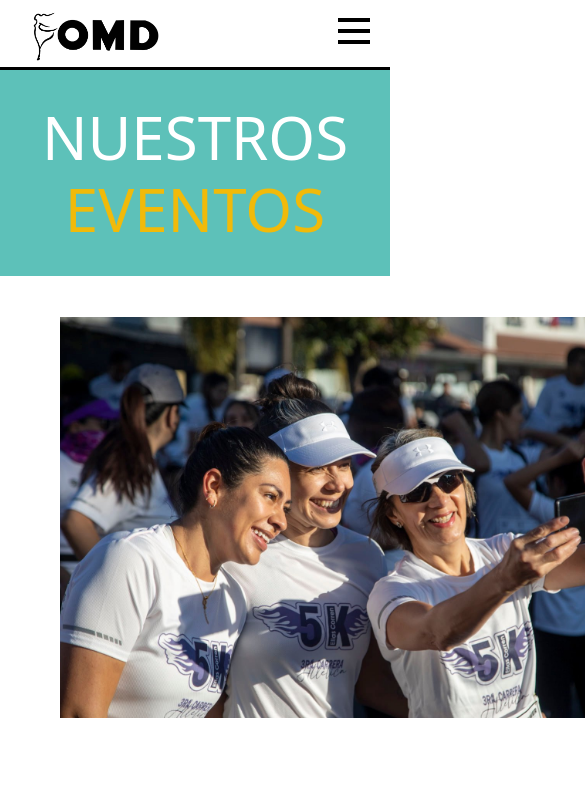
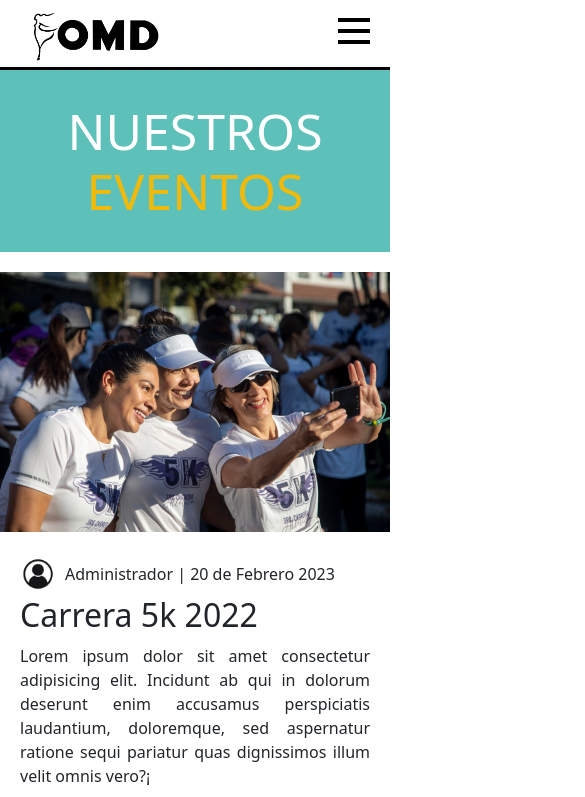
Before and after one commit to alfonsonadamas/OMD-web, a React (Vite) app: page /eventos in a window 390 px wide. Shown: the top 797 px of the page, 585 px wide, since content can reach past the window. Built offline with nearby package versions, Linux system fonts and the light colour scheme; no server answers.

Commit message:
Responsivas noticias, fortalecimientos y capa

```diff
--- a/src/assets/css/capacitacion.css
+++ b/src/assets/css/capacitacion.css
@@ -47,3 +47,56 @@
     background-color: #d658869f;
     ;
 }
+
+@media (max-width: 1201px) {
+    .capacitacion img{
+        width: auto;
+    }
+    .capa-button{
+        margin-right: 0px;
+    }
+}
+
+/* movil */
+@media (max-width: 1013px) {
+    .capacitacion{
+        flex-direction: column-reverse;
+        margin: 0px 0px;
+    }
+    .capacitacion img{
+        width: 100%;
+        height: 100%;
+    }
+    .capa-imagen{
+        width: 100%;
+        height: 500px;
+    }
+}
+
+@media (max-width: 518px) {
+    .subcapa{
+        margin-left: 20px;
+        margin-right: 20px;
+    }
+
+    .capa-imagen {
+        width: auto;
+        height: auto;
+    }
+}
+
+@media (max-width: 518px) {
+    .capa-imagen {
+        width: auto;
+        height: auto;
+    }
+
+    .subcapa p{
+        word-wrap: break-word;
+    }
+
+    .capacitacion{
+        align-items: normal;
+    }
+
+}
--- a/src/assets/css/eventos.css
+++ b/src/assets/css/eventos.css
@@ -3,6 +3,7 @@
     padding: 1px;
     color: white;
 }
+
 .cuadro-evento h2{
     text-align: center;
     font-size: 60px;
@@ -19,6 +20,7 @@
     padding: 1px;
     color: white;
 }
+
 .cuadro-capacitacion h2{
     text-align: center;
     font-size: 60px;
@@ -37,15 +39,20 @@
     margin: 30px 0;
     text-decoration: underline;
 }
+
 .eventos{
     display: flex;
     margin: 0px 60px;
-    align-items: center;
+    padding-top: 20px;
+    /* align-items: center; */
 }
 
-.eventos img{
-    width: 572px;
+.eventos-img{
+    /* width: 572px; */
+    width: 1350px;
     height: 401px;
+    /* width: auto;
+    height: auto; */
     object-fit: cover;
 }
 
@@ -59,27 +66,31 @@
 
 .subevent p{
     margin: 10px 0 10px;
+    text-align: justify;
 }
 
 .creador{
     display: flex;
-    align-items: center;
+    /* align-items: center; */
 }
 
 .creador img{
     margin-right: 10px;
-    width: 5%;
+    /* width: 5%; */
+    width: 35px;
     height: auto;
 }
 
 .descipcion{
+    /* margin: 5px 0px; */
     margin: 5px 0px 160px;
+    /* height: 280px; */
 }
 
 .comentarios{
     border-top: black 1px solid;
     display: flex;
-    align-items: center;
+    justify-content: space-between;
 
 }
 .coment p{
@@ -92,12 +103,129 @@
 }
 
 .like {
-    padding-left: 400px;
     display: flex;
     align-items: center;
+    padding-right: 10px;
 }
 .like img{
     margin-left: 10px;
     width: 15px;
     height: auto;
 }
+
+@media (max-width: 1324px) {
+    .descipcion {
+        margin: 5px 0px 140px;
+    }
+}
+
+@media (max-width: 1280px) {
+    .descipcion {
+        margin: 5px 0px 120px;
+    }
+}
+
+@media (max-width: 1252px) {
+    .descipcion {
+        margin: 5px 0px 100px;
+    }
+}
+
+@media (max-width: 1216px) {
+    .descipcion {
+        margin: 5px 0px 80px;
+    }
+}
+
+@media (max-width: 1172px) {
+    .descipcion {
+        margin: 5px 0px 60px;
+    }
+}
+
+@media (max-width: 1100px) {
+    .descipcion {
+        margin: 5px 0px 40px;
+    }
+}
+@media (max-width: 1019px) {
+    .descipcion {
+        margin:0px 0px 0px;
+    }
+}
+
+@media (max-width: 1013px) {
+    .eventos{
+        flex-direction: column;
+        margin: 0px;
+    }
+    .descipcion{
+        padding-bottom: 20px;
+    }
+    .subevent{
+        margin: 20px;
+    }
+
+    .eventos-img {
+        width:auto;
+        height:auto;
+    }
+}
+
+@media (max-width: 355px) {
+    .creador p{
+        font-size: 15px;
+    }
+}
+
+@media (max-width: 339px) {
+    .creador p {
+        font-size: 14px;
+    }
+    .creador img {
+        width: 25px;
+    }
+}
+
+@media (max-width: 339px) {
+    .creador p {
+        font-size: 12px;
+    }
+}
+
+@media (max-width: 272px) {
+    .creador p {
+        font-size: 11px;
+    }
+
+
+}
+
+@media (max-width: 830px){
+    .cuadro-capacitacion h2{
+        font-size: 50px;
+    }
+}
+@media (max-width: 610px) {
+    .cuadro-evento h2{
+        font-size: 50px;
+    }
+}
+
+@media (max-width: 428px) {
+    .cuadro-capacitacion h2{
+        font-size: 40px;
+    }
+}
+
+@media (max-width: 343px) {
+    .cuadro-capacitacion h2{
+        font-size: 30px;
+    }
+}
+
+@media (max-width: 300px) {
+    .cuadro-evento h2{
+        font-size: 40px;
+    }
+}
--- a/src/assets/css/fortalecimientos.css
+++ b/src/assets/css/fortalecimientos.css
@@ -94,11 +94,16 @@
 .fortalecimiento_i{
     background-color: #5DC1B9;
 }
-
-.fortalecimiento_r img{
-    width: 652px;
+.fortalecimiento_imagen{
+    width: 8288px;
+    /* width: 16576px; */
     height: 777px;
     object-fit: cover;
+}
+.fortalecimiento_r img{
+    /* width: 518px;
+    height: 777px;
+    object-fit: cover; */
 }
 
 .fortalecimiento_tittle{
@@ -212,3 +217,84 @@
     text-transform: uppercase;
     padding-left: 5vw;
 }
+
+@media (max-width: 1283px) {
+    .fortalecimiento_tittle {
+        padding: 0 20px;
+    }
+}
+
+@media (max-width: 1159px) {
+    .fortalecimiento_tittle h3 {
+        width: auto;
+    }
+}
+
+/* movil */
+@media (max-width: 1055px) {
+    .fortalecimiento_r {
+        flex-direction: column;
+    }
+
+    .fortalecimiento_imagen{
+        width: auto;
+    }
+
+    .fortalecimiento_tittle h3{
+        margin-top: 20px;
+    }
+
+    .fortalecimiento_tittle p{
+        margin-top: 20px;
+    }
+}
+
+@media (max-width: 683px){
+    .fortalecimiento_tittle h3{
+        font-size: 70px;
+    }
+}
+
+@media (max-width: 647px) {
+    .fortalecimiento_tittle h3 {
+        font-size: 60px;
+    }
+    .fortalecimiento_imagen{
+        height: 600px;
+    }
+}
+
+@media (max-width: 563px) {
+    .fortalecimiento_tittle h3 {
+        font-size: 50px;
+    }
+}
+
+@media (max-width: 467px) {
+    .fortalecimiento_tittle h3 {
+        font-size: 40px;
+    }
+    .fortalecimiento_imagen {
+        height: 400px;
+    }
+}
+
+@media (max-width: 379px) {
+    .fortalecimiento_tittle h3 {
+        font-size: 35px;
+    }
+}
+
+@media (max-width: 331px) {
+    .fortalecimiento_tittle h3 {
+        font-size: 30px;
+    }
+
+}
+
+@media (max-width: 291px) {
+    .fortalecimiento_tittle h3 {
+        font-size: 25px;
+    }
+
+}
--- a/src/components/Capacitacion.jsx
+++ b/src/components/Capacitacion.jsx
@@ -2,14 +2,15 @@ import "../assets/css/capacitacion.css"
 const Capacitacion = (capacitacion) =>{
     return(
         <>
-        <div className="capacitacion" data-aos="fade-right">
+        {/* <div className="capacitacion" data-aos="fade-right"> */}
+        <div className="capacitacion">
             <div className="subcapa">
                 <h1>{capacitacion.titulo}</h1>
                 <p>{capacitacion.descripcion}</p>
                 <p className="disponibilidad">Espacios Disponibles:<span> {capacitacion.disponibles}</span></p>
                 <button className="capa-button">Inscribirme</button>
             </div>
-            <div>
+            <div className="capa-imagen">
                 <img src={capacitacion.dirimg} alt="capacitacion" />
             </div>
         </div>
--- a/src/components/Evento.jsx
+++ b/src/components/Evento.jsx
@@ -4,8 +4,9 @@ const Evento = (evento) =>{
     return(
       <>
         <div className="eventos" data-aos="fade-right">
-          <div>
-            <img src={evento.dirimg} alt='img' />
+        {/* <div className="eventos"> */}
+          <div class="eventos-img">
+            <img src={evento.dirimg}  alt='img' />
           </div>
           <div className="subevent">
             {/* creador y fecha */}
--- a/src/components/FortalecimientosCarrusel.jsx
+++ b/src/components/FortalecimientosCarrusel.jsx
@@ -4,7 +4,9 @@ const FortalecimientosCarrusel = () =>{
     return(
         <div className='fortalecimiento_carrusel'>
             <div className="fortalecimiento_r">
-                <img src="../src/assets/img/fortalecimiento_prof.jpg" alt="" />
+                <div className='fortalecimiento_imagen'>
+                    <img src="../src/assets/img/fortalecimiento_prof.jpg" alt="" />
+                </div>
                 <div className="fortalecimiento_tittle">
                     <h3>Fortalecimiento <span>Profesional</span></h3>
                     <p>Lorem ipsum dolor sit amet consectetur adipisicing elit. Laudantium, cumque ab a adipisci id nemo nam autem odit esse fugiat! Blanditiis, mollitia? Obcaecati necessitatibus itaque dignissimos ipsa aliquid doloribus eos.
@@ -22,12 +24,17 @@ const FortalecimientosCarrusel = () =>{
                     Lorem ipsum dolor sit amet consectetur adipisicing elit. Laudantium, cumque ab a adipisci id nemo nam autem odit esse fugiat! Blanditiis, mollitia? Obcaecati necessitatibus itaque dignissimos ipsa aliquid doloribus eos.
                     Lorem ipsum dolor sit amet consectetur adipisicing elit. Laudantium, cumque ab a adipisci id nemo nam autem odit esse fugiat! Blanditiis, mollitia? Obcaecati necessitatibus itaque dignissimos ipsa aliquid doloribus eos.</p>
                 </div>
-                <img src="../src/assets/img/fortalecimiento_emo.jpg" alt="" />
+                <div className='fortalecimiento_imagen'>
+                    <img src="../src/assets/img/fortalecimiento_emo.jpg" alt="" />
+                </div>
+
 
             </div>
 
             <div className="fortalecimiento_r">
-                <img src="../src/assets/img/fortalecimiento_eco.jpg" alt="" />
+                <div className='fortalecimiento_imagen'>
+                    <img src="../src/assets/img/fortalecimiento_eco.jpg" alt="" />
+                </div>
                 <div className="fortalecimiento_tittle">
                     <h3>Fortalecimiento <span>Economico</span></h3>
                     <p>Lorem ipsum dolor sit amet consectetur adipisicing elit. Laudantium, cumque ab a adipisci id nemo nam autem odit esse fugiat! Blanditiis, mollitia? Obcaecati necessitatibus itaque dignissimos ipsa aliquid doloribus eos.
```
